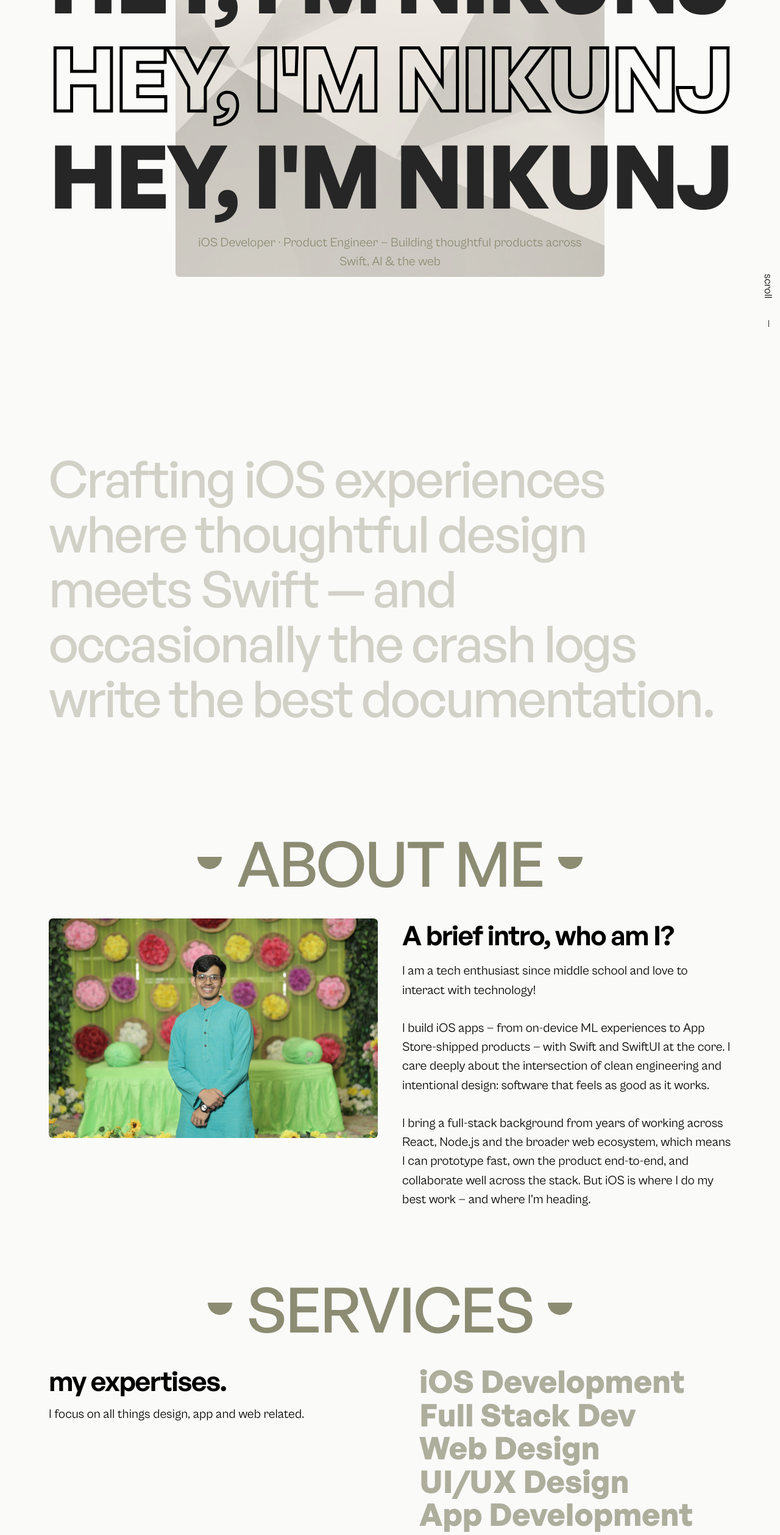
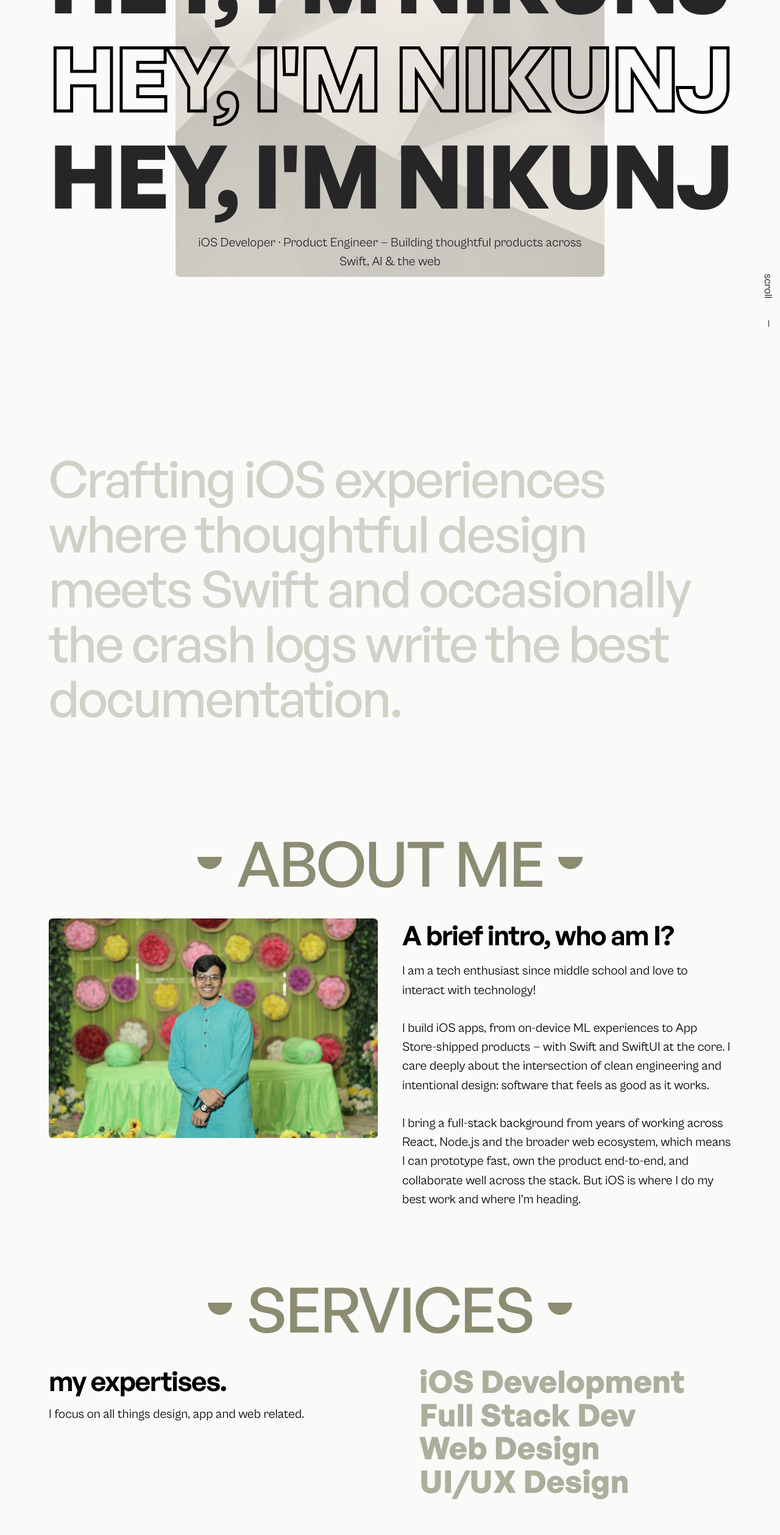
Before and after one commit to nikunjmathur08/Portfolio, a React (Vite) app in the folder client/: page / in a window 1280 px wide. Shown: the part 234-2751 px from the top of the page at 61% size. Built offline with nearby package versions, Linux system fonts and the light colour scheme; no server answers.

Commit message:
feat: modify content

```diff
--- a/client/src/components/homepage/About.jsx
+++ b/client/src/components/homepage/About.jsx
@@ -60,10 +60,10 @@ export default function About() {
               I am a tech enthusiast since middle school and love to interact with technology!
 
               <br></br>
-              <br></br>I build iOS apps — from on-device ML experiences to App Store-shipped products — with Swift and SwiftUI at the core. I care deeply about the intersection of clean engineering and intentional design: software that feels as good as it works.
+              <br></br>I build iOS apps, from on-device ML experiences to App Store-shipped products — with Swift and SwiftUI at the core. I care deeply about the intersection of clean engineering and intentional design: software that feels as good as it works.
               <br></br>
               <br></br>
-              I bring a full-stack background from years of working across React, Node.js and the broader web ecosystem, which means I can prototype fast, own the product end-to-end, and collaborate well across the stack. But iOS is where I do my best work — and where I'm heading.
+              I bring a full-stack background from years of working across React, Node.js and the broader web ecosystem, which means I can prototype fast, own the product end-to-end, and collaborate well across the stack. But iOS is where I do my best work and where I'm heading.
             </p>
           </div>
         </div>
--- a/client/src/components/homepage/Hero.jsx
+++ b/client/src/components/homepage/Hero.jsx
@@ -76,7 +76,7 @@ export default function Hero() {
         </div>
         <p
           ref={tagline}
-          className="opacity-0 mt-4 2xl:mt-8 px-4 text-center text-body-1 2xl:text-3xl font-grotesk font-normal normal-case tracking-normal text-secondary-600 max-w-2xl 2xl:max-w-4xl"
+          className="opacity-0 mt-4 2xl:mt-8 px-4 text-center text-body-1 2xl:text-3xl font-grotesk font-normal normal-case tracking-normal text-primary-600 max-w-2xl 2xl:max-w-4xl"
         >
           iOS Developer · Product Engineer — Building thoughtful products across Swift, AI &amp; the web
         </p>
--- a/client/src/components/homepage/Role.jsx
+++ b/client/src/components/homepage/Role.jsx
@@ -4,7 +4,7 @@ export default function Role({forwardedRef}) {
     <section ref={forwardedRef} id="about" className="select-none flex my-20 md:my-[12%] py-10 flex-col items-center justify-center overflow-hidden nav-change" aria-label="tagline">
       <div className="flex w-full items-center space-x-20">
         <h2 className="text-heading-1 font-medium text-secondary-400 leading-[1.25em] md:leading-[1.08em]">
-        Crafting iOS experiences where thoughtful design meets Swift — and occasionally the crash logs write the best documentation.
+        Crafting iOS experiences where thoughtful design meets Swift and occasionally the crash logs write the best documentation.
         </h2>
       </div>
     </section>
--- a/client/src/data.js
+++ b/client/src/data.js
@@ -901,7 +901,6 @@ export const skills = {
     "Full Stack Dev",
     "Web Design",
     "UI/UX Design",
-    "App Development",
   ],
   tools: [
     "Swift",
@@ -910,7 +909,7 @@ export const skills = {
     "VisionKit",
     "ReactJs",
     "ExpressJs",
-    "JavaScript",
+    "TypeScript",
     "MongoDB",
     "NodeJs",
     "HTML/CSS",
```
